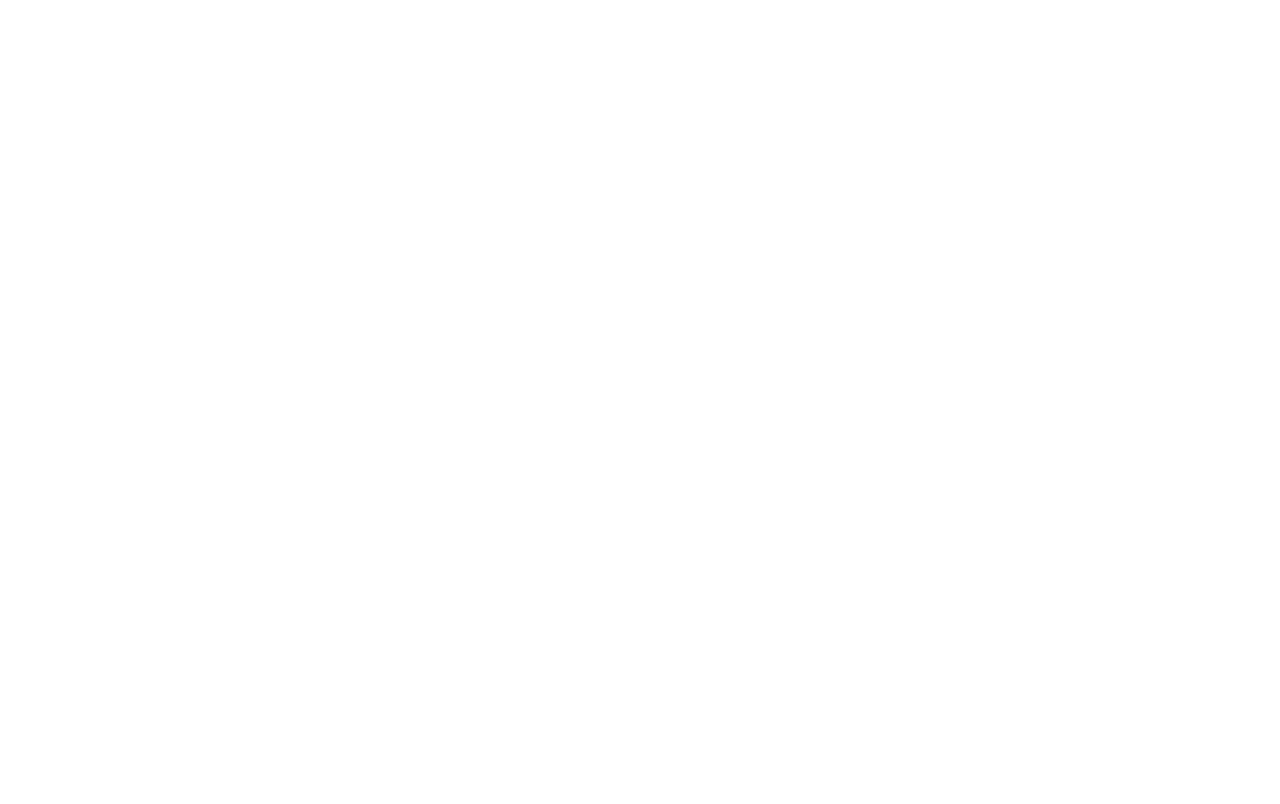
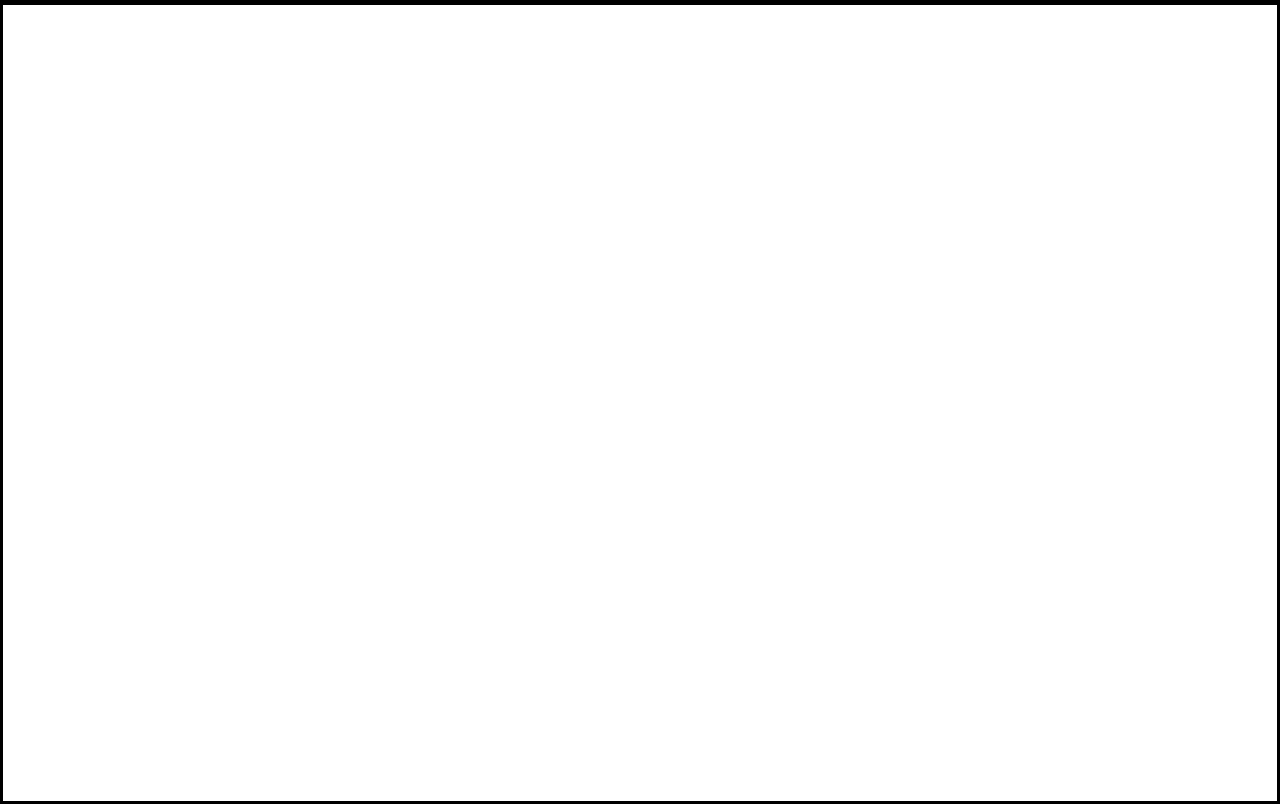
Before and after one commit to Nimus-oes/react-contact-form-kr, a React (Vite) app: page / in a window 1280 px wide. Built offline with nearby package versions, Linux system fonts and the light colour scheme.

Commit message:
set up initial environment

```diff
--- a/src/index.css
+++ b/src/index.css
@@ -1,25 +1,30 @@
-:root {
-  font-family: system-ui, sans-serif;
-  font-synthesis: none;
-  text-rendering: optimizeLegibility;
-  -webkit-font-smoothing: antialiased;
-  -moz-osx-font-smoothing: grayscale;
+* {
+  border: 1px solid black;
 }
 
-* {
+html {
   box-sizing: border-box;
 }
 
-html,
-body {
+*,
+*::before,
+*::after {
+  box-sizing: inherit;
   margin: 0;
-  min-width: 320px;
-  min-height: 100%;
 }
 
 button,
 input,
-textarea,
-select {
+select,
+textarea {
   font: inherit;
 }
+
+img {
+  display: block;
+  max-width: 100%;
+}
+
+#root {
+  min-height: 100vh;
+}
```
Also changed, not shown: 1 other file (tests, documents, lock files or other folders).
